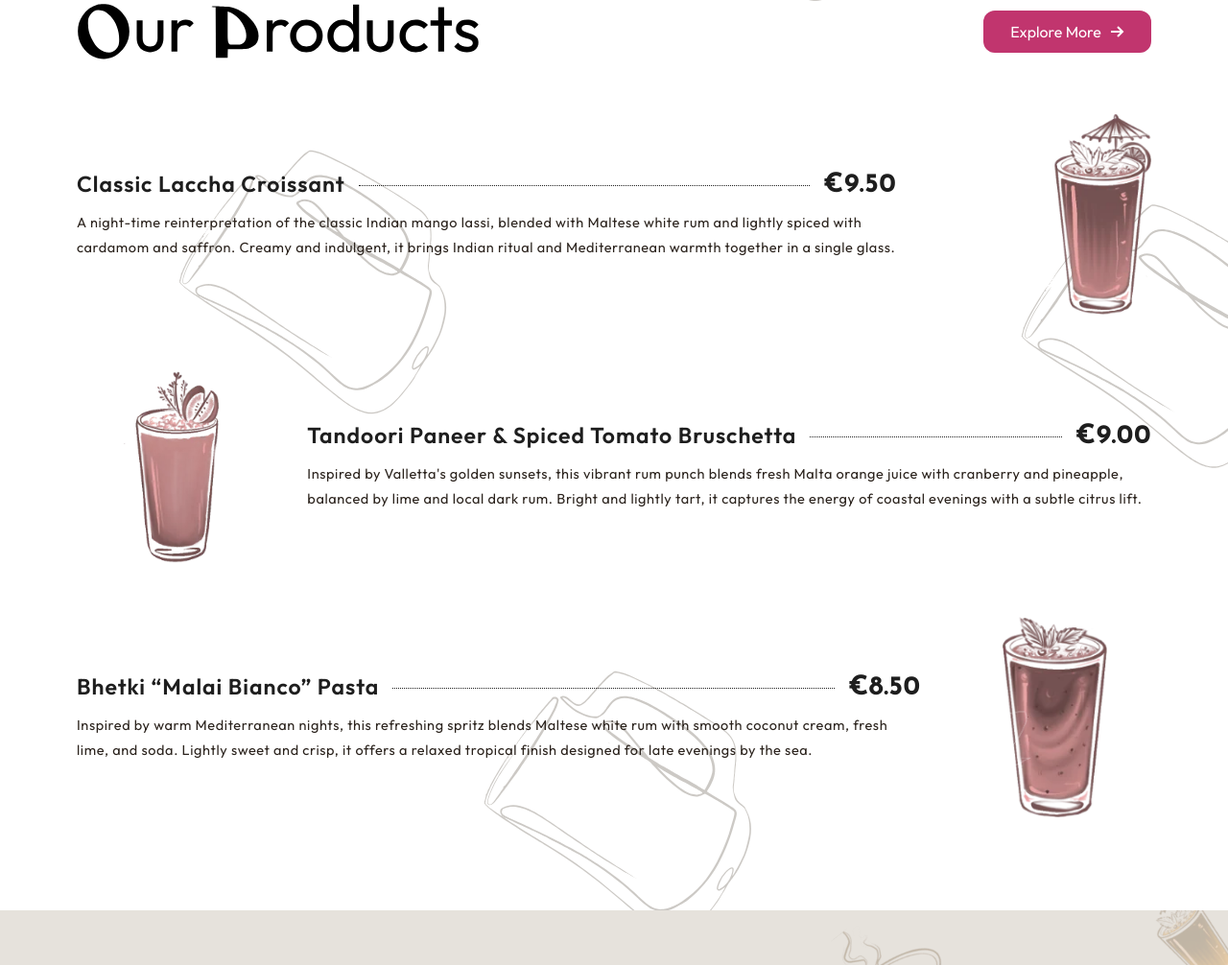
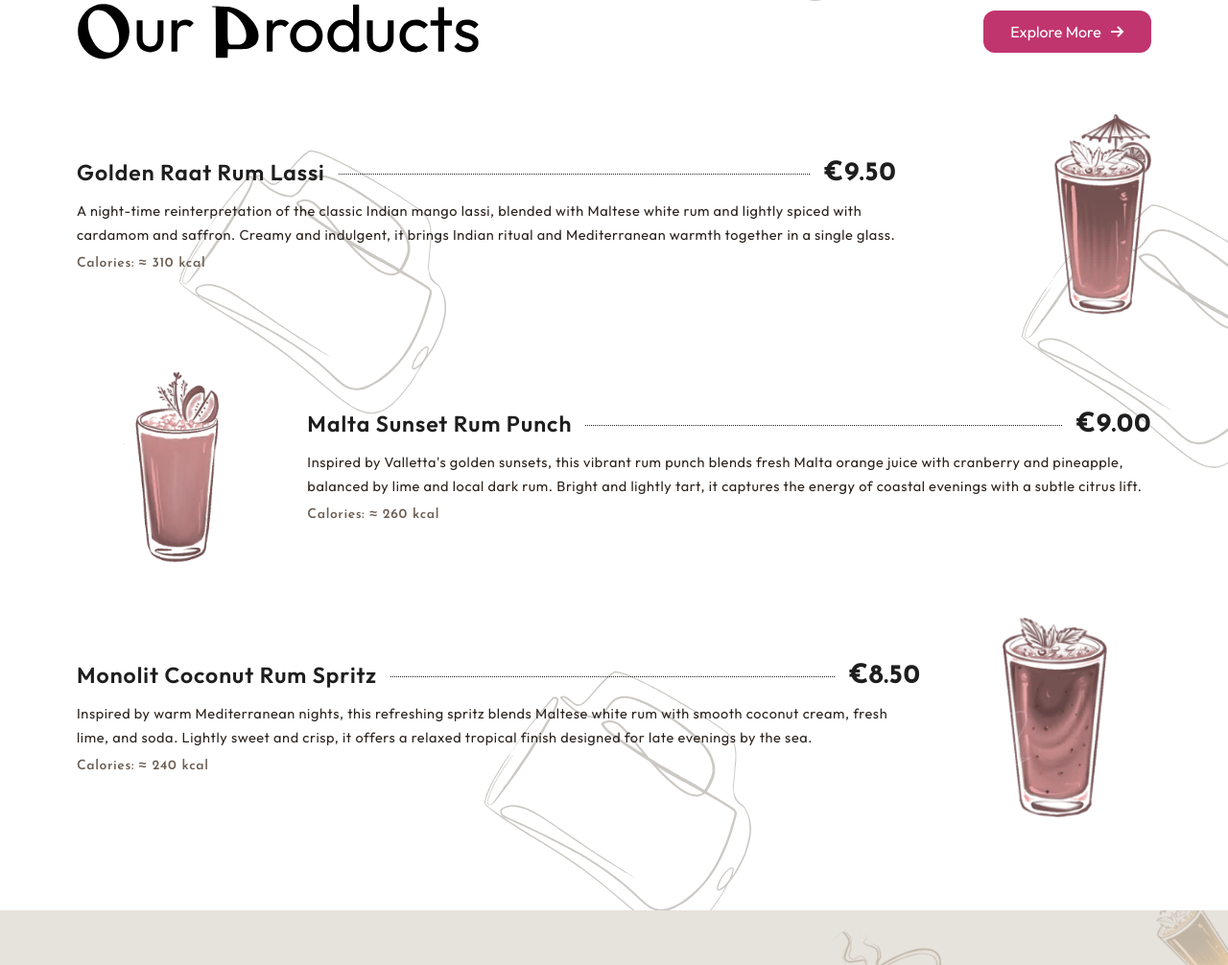
Before and after one commit to kuro7109/Alba-Notte, a plain HTML site: page index.html in a window 1280 px wide. Shown: the part 2227-3233 px from the top of the page at 96% size. Drawn offline with nearby package versions, Linux system fonts and the light colour scheme.

Commit message:
Use real names for the Notte night menu
Rename the three night drinks (Golden Raat Rum Lassi, Malta Sunset
Rum Punch, Monolit Coconut Rum Spritz) on the page and in the menu
pop-up, and show calories under each.

Co-Authored-By: Claude Opus 5.5 <noreply@anthropic.com>
Claude-Session: https://claude.ai/code/session_01GsF7f5W6n2zuvgMugyChVk

```diff
--- a/index.html
+++ b/index.html
@@ -101,22 +101,25 @@
         <div class="product-list">
           <div class="prow">
             <div class="ptext">
-              <div class="pline"><h3 class="pname">Classic Laccha Croissant</h3><span class="dots" aria-hidden="true"></span><span class="price">€9.50</span></div>
+              <div class="pline"><h3 class="pname">Golden Raat Rum Lassi</h3><span class="dots" aria-hidden="true"></span><span class="price">€9.50</span></div>
               <p class="pdesc">A night-time reinterpretation of the classic Indian mango lassi, blended with Maltese white rum and lightly spiced with cardamom and saffron. Creamy and indulgent, it brings Indian ritual and Mediterranean warmth together in a single glass.</p>
+              <p class="pcal">Calories: ≈ 310 kcal</p>
             </div>
             <div class="pimg-box"><img class="pimg" src="assets/night1.webp" alt="" loading="lazy"></div>
           </div>
           <div class="prow prow-flip">
             <div class="pimg-box"><img class="pimg" src="assets/night0.webp" alt="" loading="lazy"></div>
             <div class="ptext">
-              <div class="pline"><h3 class="pname">Tandoori Paneer &amp; Spiced Tomato Bruschetta</h3><span class="dots" aria-hidden="true"></span><span class="price">€9.00</span></div>
+              <div class="pline"><h3 class="pname">Malta Sunset Rum Punch</h3><span class="dots" aria-hidden="true"></span><span class="price">€9.00</span></div>
               <p class="pdesc">Inspired by Valletta's golden sunsets, this vibrant rum punch blends fresh Malta orange juice with cranberry and pineapple, balanced by lime and local dark rum. Bright and lightly tart, it captures the energy of coastal evenings with a subtle citrus lift.</p>
+              <p class="pcal">Calories: ≈ 260 kcal</p>
             </div>
           </div>
           <div class="prow">
             <div class="ptext">
-              <div class="pline"><h3 class="pname">Bhetki “Malai Bianco” Pasta</h3><span class="dots" aria-hidden="true"></span><span class="price">€8.50</span></div>
+              <div class="pline"><h3 class="pname">Monolit Coconut Rum Spritz</h3><span class="dots" aria-hidden="true"></span><span class="price">€8.50</span></div>
               <p class="pdesc">Inspired by warm Mediterranean nights, this refreshing spritz blends Maltese white rum with smooth coconut cream, fresh lime, and soda. Lightly sweet and crisp, it offers a relaxed tropical finish designed for late evenings by the sea.</p>
+              <p class="pcal">Calories: ≈ 240 kcal</p>
             </div>
             <div class="pimg-box"><img class="pimg" src="assets/night2.webp" alt="" loading="lazy"></div>
           </div>
--- a/script.js
+++ b/script.js
@@ -20,11 +20,11 @@
     notte: {
       note: 'Served once the lights dim, into the evening.',
       items: [
-        { name: 'Classic Laccha Croissant', price: '€9.50', img: 'assets/night1.webp',
+        { name: 'Golden Raat Rum Lassi', price: '€9.50', img: 'assets/night1.webp', cal: '≈ 310 kcal',
           desc: 'A night-time reinterpretation of the classic Indian mango lassi, blended with Maltese white rum and lightly spiced with cardamom and saffron.' },
-        { name: 'Tandoori Paneer & Spiced Tomato Bruschetta', price: '€9.00', img: 'assets/night0.webp',
+        { name: 'Malta Sunset Rum Punch', price: '€9.00', img: 'assets/night0.webp', cal: '≈ 260 kcal',
           desc: 'Inspired by Valletta’s golden sunsets, this vibrant rum punch blends fresh Malta orange juice with cranberry and pineapple, balanced by lime and local dark rum.' },
-        { name: 'Bhetki “Malai Bianco” Pasta', price: '€8.50', img: 'assets/night2.webp',
+        { name: 'Monolit Coconut Rum Spritz', price: '€8.50', img: 'assets/night2.webp', cal: '≈ 240 kcal',
           desc: 'Inspired by warm Mediterranean nights, this refreshing spritz blends Maltese white rum with smooth coconut cream, fresh lime, and soda.' }
       ]
     }
@@ -134,7 +134,7 @@
         <img src="${esc(m.img)}" alt="">
         <div style="flex:1;min-width:0">
           <div class="pline"><h3 class="pname">${esc(m.name)}</h3><span class="dots" aria-hidden="true"></span><span class="price">${esc(m.price)}</span></div>
-          <p>${esc(m.desc)}</p>
+          <p>${esc(m.desc)}</p>${m.cal ? `<p class="pcal">Calories: ${esc(m.cal)}</p>` : ''}
         </div>
       </div>`).join('');
   }
--- a/styles.css
+++ b/styles.css
@@ -282,6 +282,15 @@ section[id] { scroll-margin-top: var(--nav-h); }
   letter-spacing: .6px;
   color: var(--ink);
 }
+.pcal {
+  margin: 8px 0 0;
+  font-family: 'Josefin Sans', sans-serif;
+  font-weight: 600;
+  font-size: 14px;
+  letter-spacing: .6px;
+  color: #6B5E54;
+}
+.menu-item .pcal { margin-top: 4px; font-size: 13px; }
 .pimg-box { flex: 1 1 200px; display: flex; justify-content: center; }
 .pimg {
   height: 210px;
```
